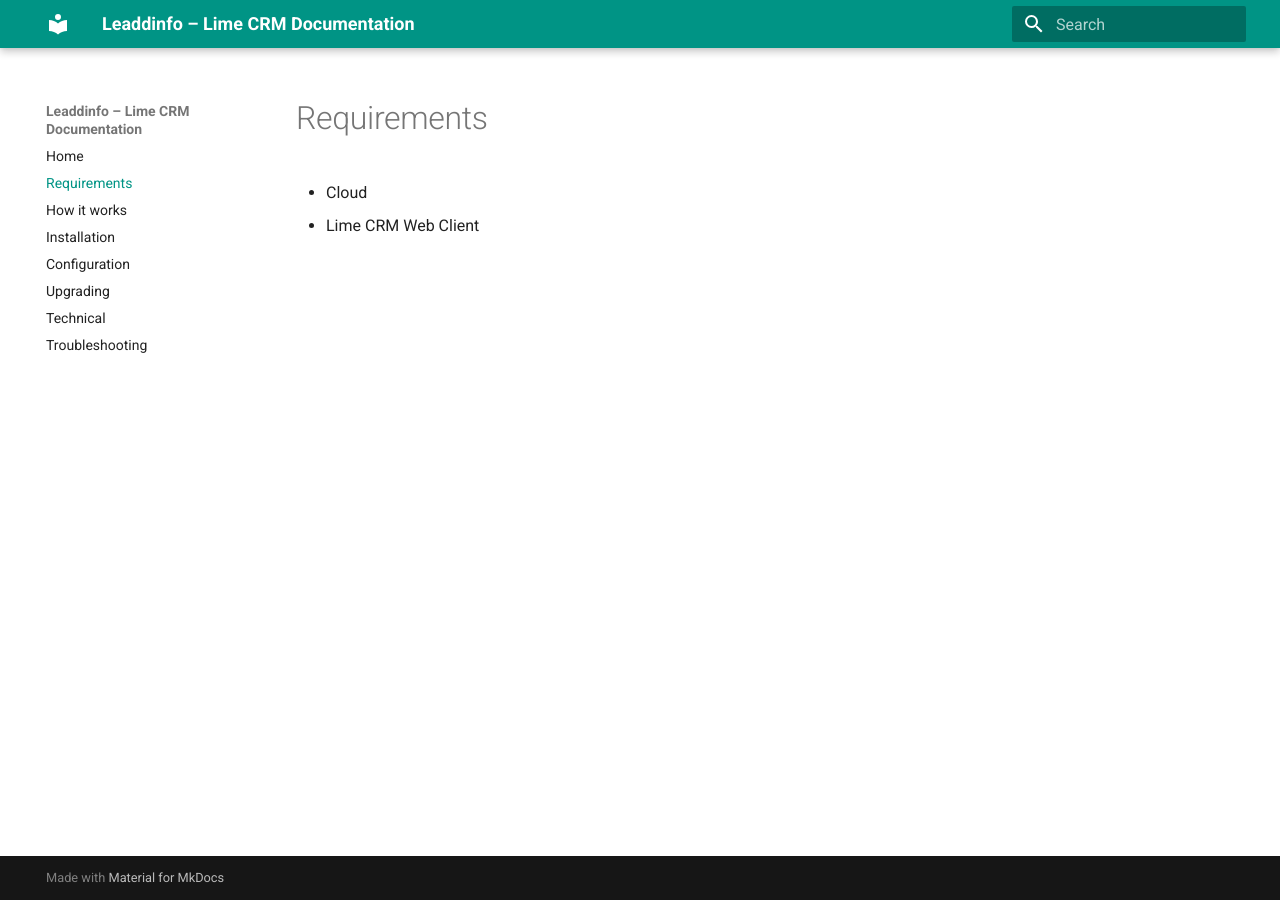
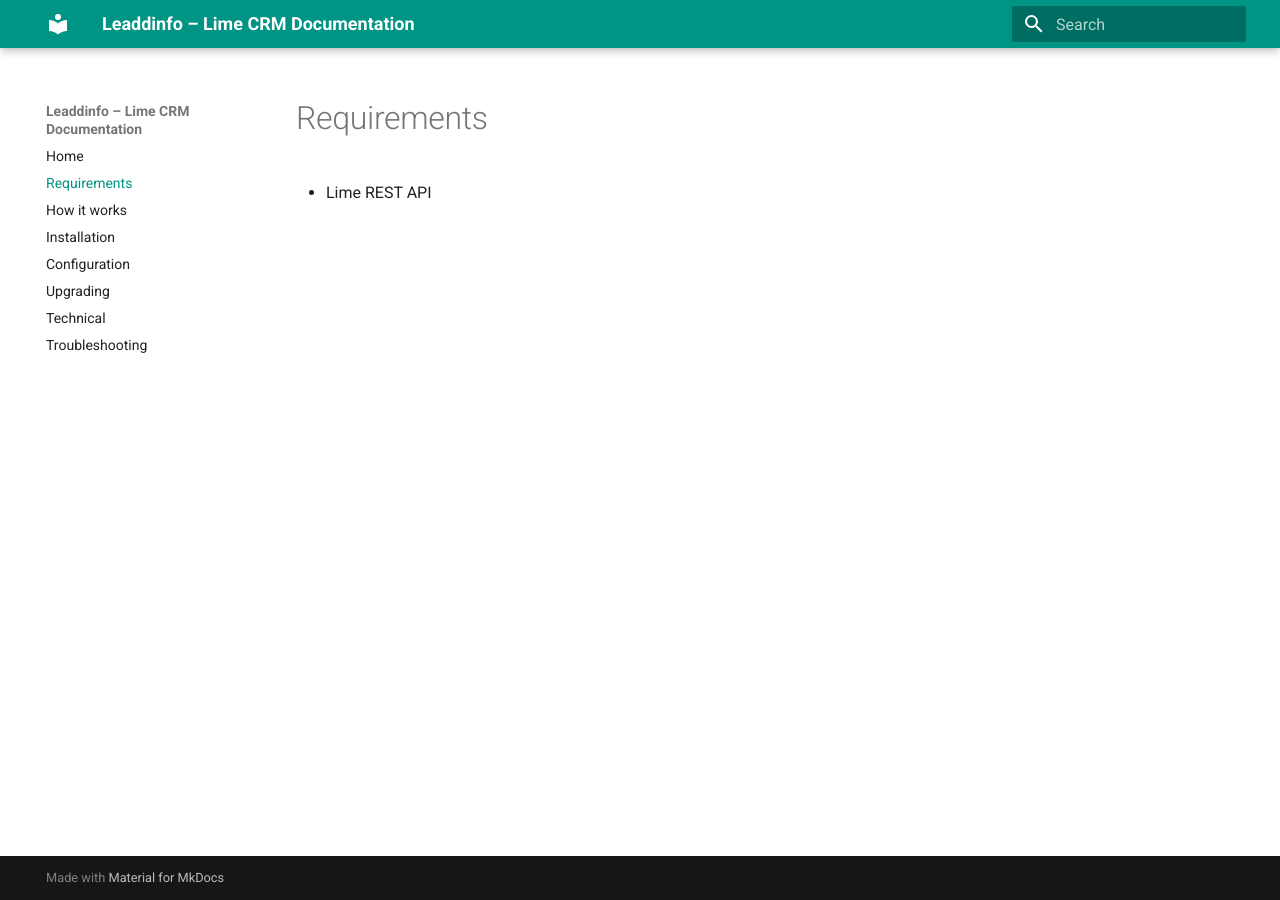
Before and after one commit to Leadinfo1/Leadinfo1.github.io, an MkDocs documentation site: the page built from docs/requirements.md, in a window 1280 px wide. Built offline with MkDocs 1.6.1 and Material for MkDocs 9.7.7, drawn with Linux system fonts in a browser that asks for light colours.

Commit message:
Changede requirements.md

```diff
--- a/docs/requirements.md
+++ b/docs/requirements.md
@@ -1,3 +1,2 @@
 #Requirements
-- Cloud
-- Lime CRM Web Client
+- Lime REST API
```
Also changed, not shown: site/requirements/index.html, site/search/search_index.json, 1 other file.
